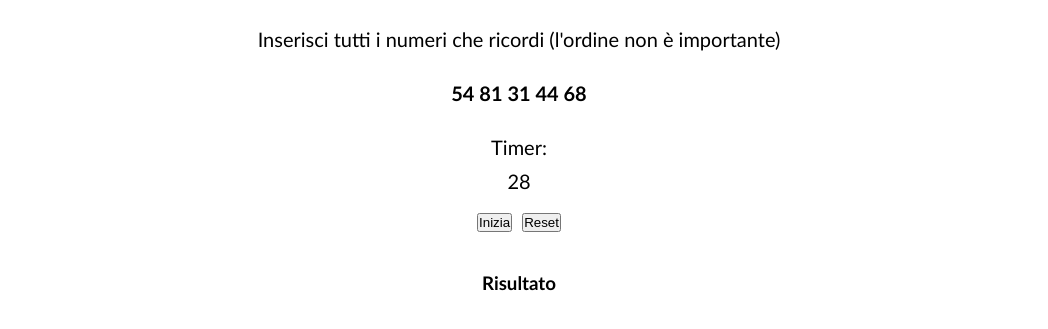
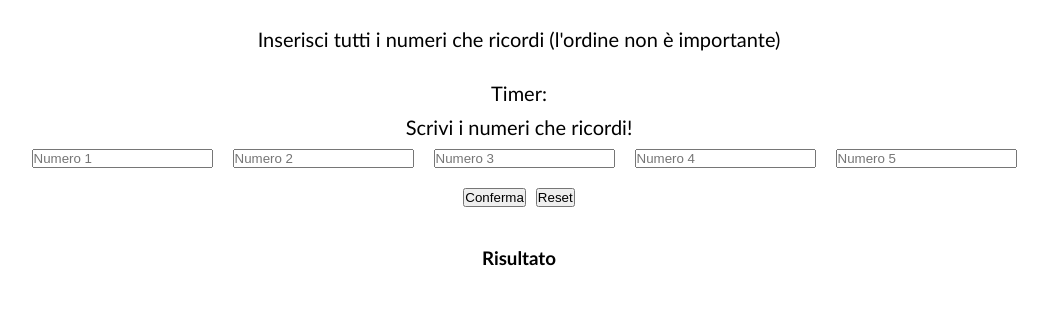
Before and after one commit to gabriele-ag/js-simon, a plain HTML site: page index.html in a window 1280 px wide. Both pictures are taken after a click on the button "Inizia". Shown: the part 81-410 px from the top of the page, without its empty margins (121-1169 px from the left). Drawn offline with Linux system fonts and the light colour scheme.

Commit message:
feat: add min to input

```diff
--- a/index.html
+++ b/index.html
@@ -27,19 +27,19 @@
         <div id="inputGiocatore" class="my-10">
             <form class="flex j-content-center al-items-center wrap container">
                 <label for="casella1"></label>
-                <input type="number" id="casella1" name="casella1" placeholder="Numero 1">
+                <input type="number" id="casella1" name="casella1" placeholder="Numero 1" min="0">
 
                 <label for="casella2"></label>
-                <input type="number" id="casella2" name="casella2" placeholder="Numero 2">
+                <input type="number" id="casella2" name="casella2" placeholder="Numero 2" min="0">
 
                 <label for="casella3"></label>
-                <input type="number" id="casella3" name="casella3" placeholder="Numero 3">
+                <input type="number" id="casella3" name="casella3" placeholder="Numero 3" min="0">
 
                 <label for="casella4"></label>
-                <input type="number" id="casella4" name="casella4" placeholder="Numero 4">
+                <input type="number" id="casella4" name="casella4" placeholder="Numero 4" min="0">
 
                 <label for="casella5"></label>
-                <input type="number" id="casella5" name="casella5" placeholder="Numero 5">
+                <input type="number" id="casella5" name="casella5" placeholder="Numero 5" min="0">
 
             </form>
         </div>
--- a/js/script.js
+++ b/js/script.js
@@ -53,7 +53,7 @@ function startGame(event) {
 
     // Creo il timer
 
-    let count = 30;
+    let count = 1;
 
     const intervalID = setInterval(function() {
         if (count === 0) {
```
